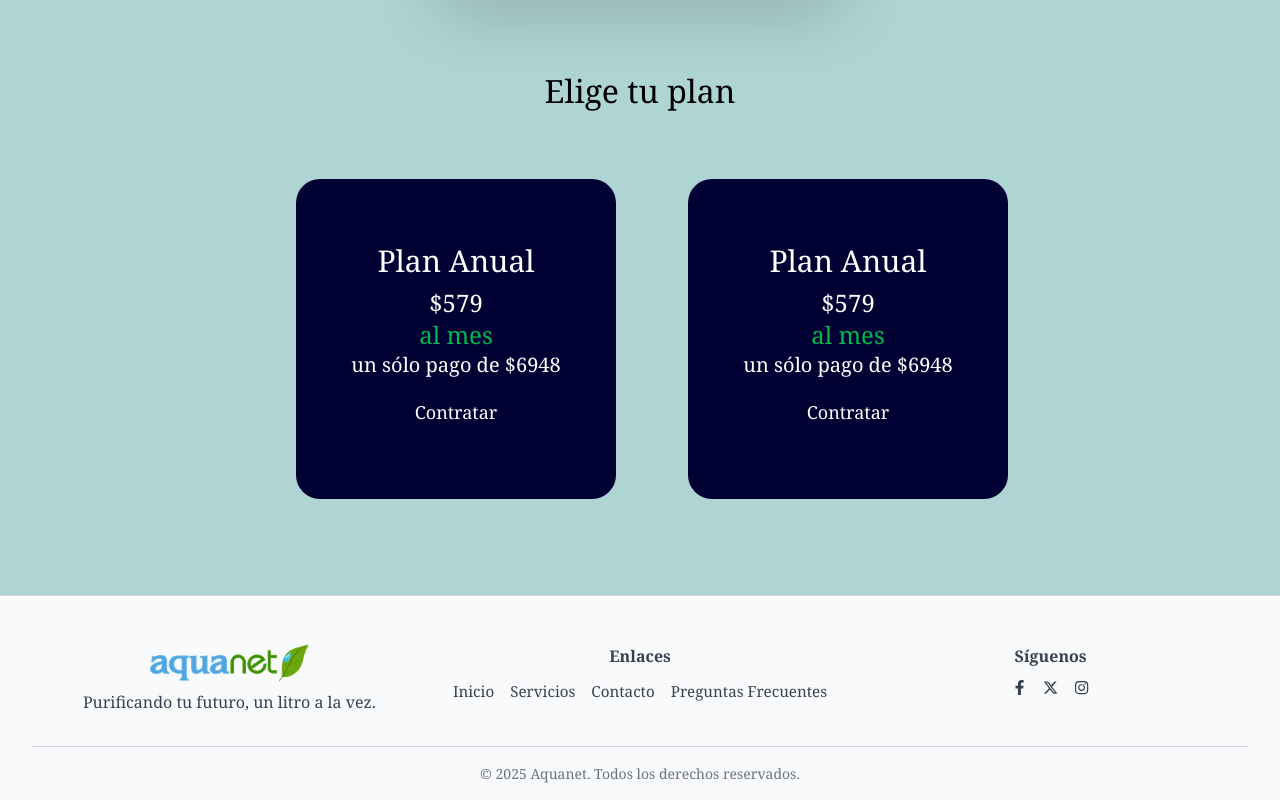
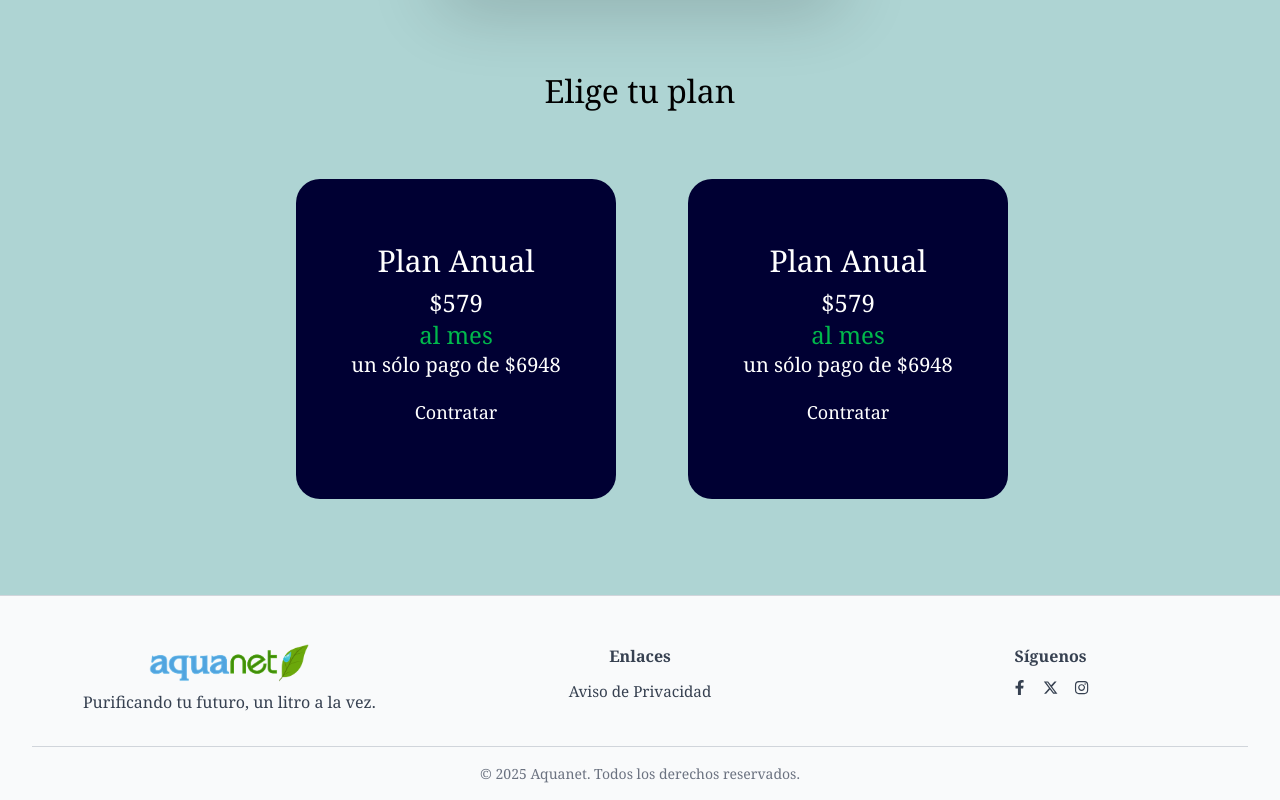
Before and after one commit to santipop1/AquanetFront, a Next.js app: page / in a window 1280 px wide. Shown: the part 1601-2401 px from the top of the page. Built offline with nearby package versions, Linux system fonts and the light colour scheme; no server answers.

Commit message:
header, footer, formulario, registro

```diff
--- a/src/app/dashboard/page.tsx
+++ b/src/app/dashboard/page.tsx
@@ -1,9 +1,7 @@
 'use client';
 
 import './dashboard.css';
-import Image from 'next/image';
 import Header from '@/components/Header/Header';
-import Link from 'next/link';
 import RecuadroFranquicias from '@/components/RecuadroFranquicias/RecuadroFranquicias';
 import RecuadroInfo from '@/components/RecuadroDashboard/RecuadroInfo/RecuadroInfo';
 import RecuadroVentas from '@/components/RecuadroDashboard/RecuadroVentas/RecuadroVentas';
--- a/src/app/formulario/formulario.css
+++ b/src/app/formulario/formulario.css
@@ -42,7 +42,7 @@
   .formulario-boton {
     display: block;
     margin: 2rem auto 0;
-    background-color: #000035 !important;
+    background-color: #8cc2c0 !important;
     color: #ffffff !important;
     padding: 0.75rem 2.5rem;
     font-weight: 600;
@@ -55,6 +55,10 @@
     transition: background-color 0.2s ease;
   }
 
+  .formulario-boton:hover {
+    background-color: #000035 !important;
+  }
+
   .formulario-boton:active {
     background-color: #4b5563 !important;
   }
--- a/src/app/registro/Registro.css
+++ b/src/app/registro/Registro.css
@@ -48,7 +48,7 @@ form input {
 }
 
 .registro-btn {
-  background-color: #2c3eec;
+  background-color: #8cc2c0;
   color: white;
   padding: 0.75rem;
   width: 100%;
@@ -62,7 +62,7 @@ form input {
 }
 
 .registro-btn:hover {
-  background-color: #1b2dc7;
+  background-color: #000035;
 }
 
 
--- a/src/components/Footer/Footer.tsx
+++ b/src/components/Footer/Footer.tsx
@@ -22,10 +22,7 @@ const Footer = () => {
         <div className="footer-section">
           <h3>Enlaces</h3>
           <ul className="footer-links">
-            <li><Link href="/">Inicio</Link></li>
-            <li><Link href="/servicios">Servicios</Link></li>
-            <li><Link href="/contacto">Contacto</Link></li>
-            <li><Link href="/faq">Preguntas Frecuentes</Link></li>
+            <li><Link href="/privacidad">Aviso de Privacidad</Link></li>
           </ul>
         </div>
 
--- a/src/components/Header/Header.tsx
+++ b/src/components/Header/Header.tsx
@@ -4,7 +4,6 @@ import Link from 'next/link';
 import Image from 'next/image';
 import { usePathname, useRouter } from 'next/navigation';
 import { useEffect, useRef, useState } from 'react';
-import { FaBell } from 'react-icons/fa';
 import { UseAuth } from '@/providers/AuthProvider';
 import { SymbolButton } from '../SymbolButton/SymbolButton';
 import { ButtonText } from '../ButtonText/ButtonText';
--- a/src/utils/protectedRoutes.ts
+++ b/src/utils/protectedRoutes.ts
@@ -1,6 +1,6 @@
 
 export const protectedRoutes = new Set([
-    //"/dashboard",
+    "/dashboard",
     "/profile",
     "/settings"
 ]);
```
